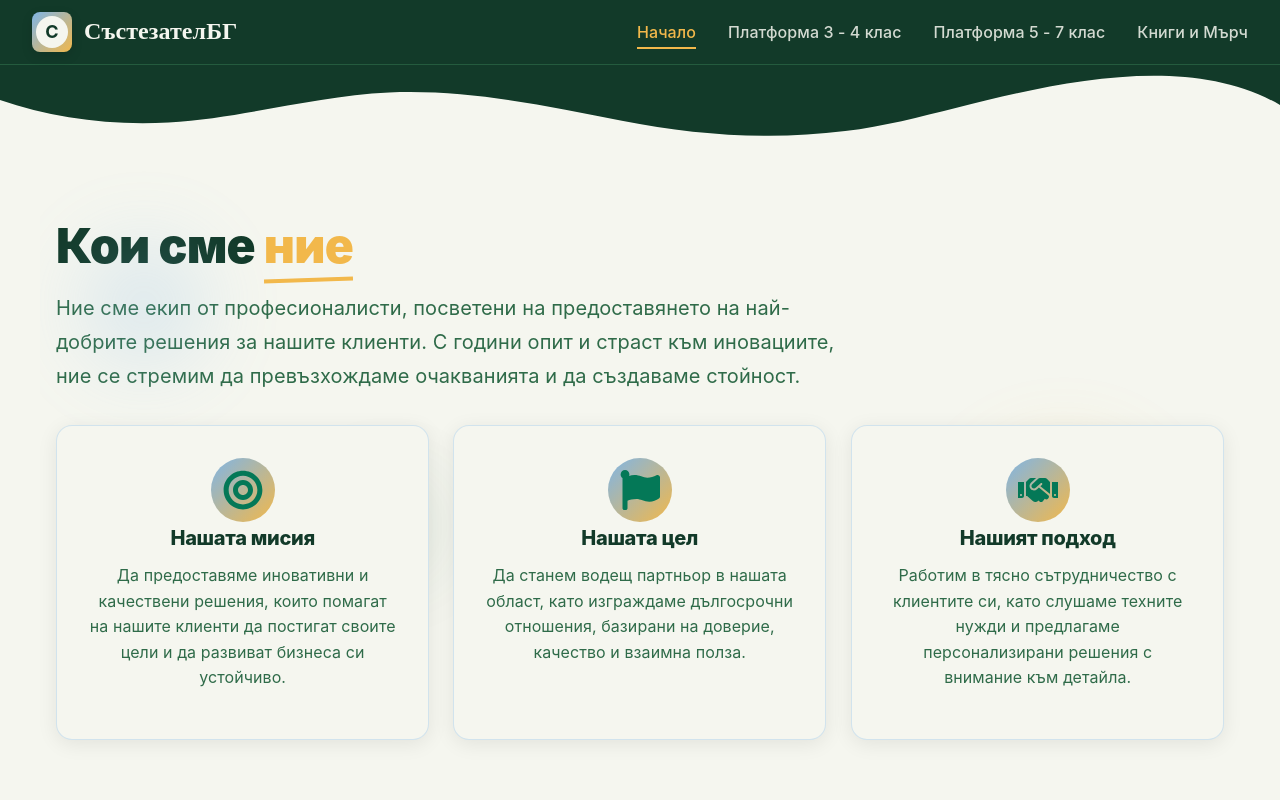
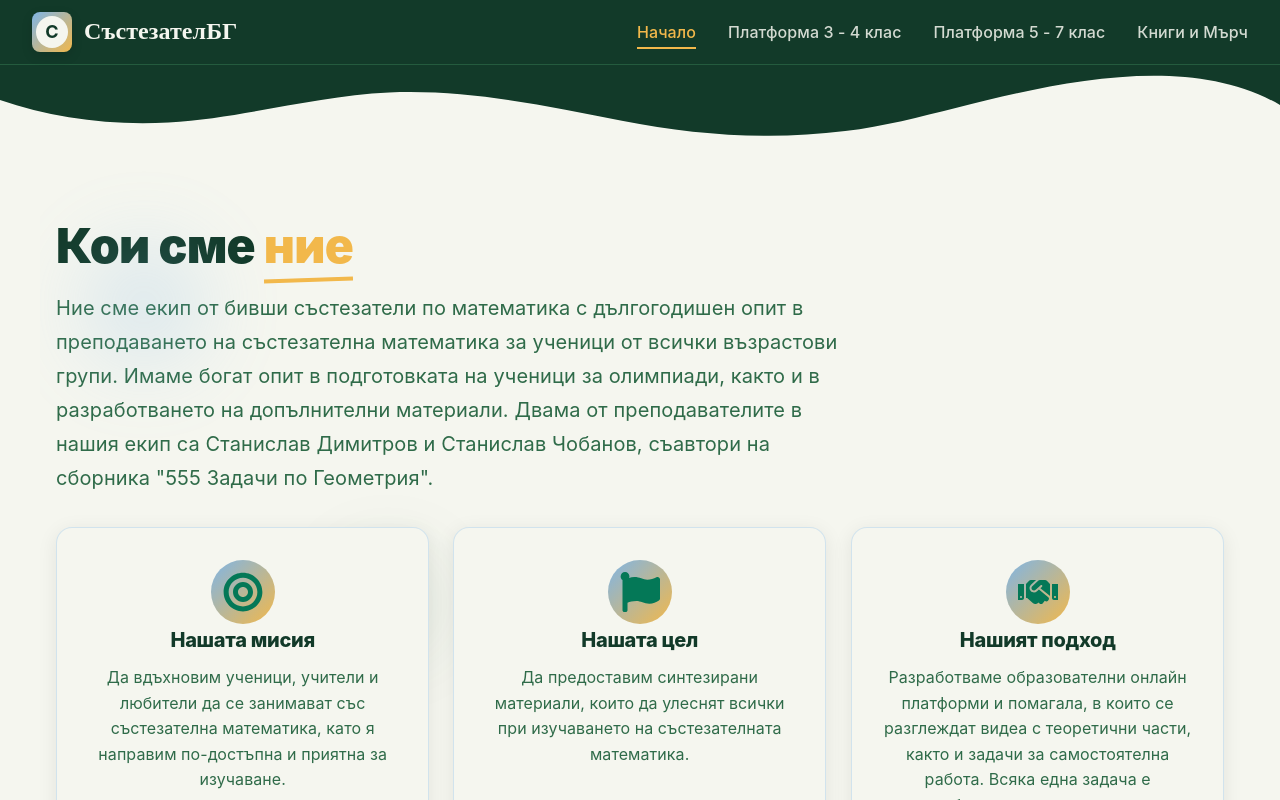
Before and after one commit to Digital-Horizont/SastezatelBG, a Next.js app: page / in a window 1280 px wide. Built offline with nearby package versions, Linux system fonts and the light colour scheme.

Commit message:
Home page texts done

```diff
--- a/src/components/Sections/Home/BooksAndMerch/index.jsx
+++ b/src/components/Sections/Home/BooksAndMerch/index.jsx
@@ -21,8 +21,7 @@ export default function BooksAndMerchSection() {
             </span>
           </h2>
           <p className={styles.subtitle}>
-            Открийте нашата колекция от образователни книги и уникални продукти,
-            създадени специално за младите умове.
+            Разгледайте нашата колекция от сборници със задачи, подходящи за подготовка за математически олимпиади и състезания.
           </p>
         </div>
 
--- a/src/components/Sections/Home/Hero/index.jsx
+++ b/src/components/Sections/Home/Hero/index.jsx
@@ -13,19 +13,19 @@ export default function HeroSection() {
       title: "Нашата мисия",
       icon: <FaBullseye size={40} color="#047857" />,
       content:
-        "Да предоставяме иновативни и качествени решения, които помагат на нашите клиенти да постигат своите цели и да развиват бизнеса си устойчиво.",
+        "Да вдъхновим ученици, учители и любители да се занимават със състезателна математика, като я направим по-достъпна и приятна за изучаване.",
     },
     {
       title: "Нашата цел",
       icon: <FaFlag size={40} color="#047857" />,
       content:
-        "Да станем водещ партньор в нашата област, като изграждаме дългосрочни отношения, базирани на доверие, качество и взаимна полза.",
+        "Да предоставим синтезирани материали, които да улеснят всички при изучаването на състезателната математика.",
     },
     {
       title: "Нашият подход",
       icon: <FaHandshake size={40} color="#047857" />,
       content:
-        "Работим в тясно сътрудничество с клиентите си, като слушаме техните нужди и предлагаме персонализирани решения с внимание към детайла.",
+        "Разработваме образователни онлайн платформи и помагала, в които се разглеждат видеа с теоретични части, както и задачи за самостоятелна работа. Всяка една задача е подробно решена на съответната платформа.",
     },
   ];
 
@@ -67,10 +67,7 @@ export default function HeroSection() {
           </span>
         </h1>
         <p>
-          Ние сме екип от професионалисти, посветени на предоставянето на
-          най-добрите решения за нашите клиенти. С години опит и страст към
-          иновациите, ние се стремим да превъзхождаме очакванията и да създаваме
-          стойност.
+          Ние сме екип от бивши състезатели по математика с дългогодишен опит в преподаването на състезателна математика за ученици от всички възрастови групи. Имаме богат опит в подготовката на ученици за олимпиади, както и в разработването на допълнителни материали. Двама от преподавателите в нашия екип са Станислав Димитров и Станислав Чобанов, съавтори на сборника "555 Задачи по Геометрия".
         </p>
       </div>
 
--- a/src/components/Sections/Home/Platform3to4/index.jsx
+++ b/src/components/Sections/Home/Platform3to4/index.jsx
@@ -16,19 +16,14 @@ export default function Platform3to4Section() {
             <h2 className={styles.title}>
               Платформа{" "}
               <span className={styles.titleAccent}>
-                3 – 5 клас
+                3 – 4 клас
                 <div className={styles.titleUnderline} />
               </span>
             </h2>
 
             <div className={styles.paragraphs}>
               <p className={styles.lead}>
-                Нашата интерактивна платформа за ученици от 3 до 5 клас предлага увлекателни и образователни дейности,
-                които развиват критичното мислене и творческите способности.
-              </p>
-              <p className={styles.lead}>
-                Чрез игрови подход и персонализирано обучение, всяко дете може да учи в свой собствен темп и да открива
-                радостта от знанието.
+               Нашата платформа за 3 и 4 клас съдържа всичкия необходим материал, който се изучава в извънкласната подготовка за тези класове. Всички задачи са синтезирани по методи и трудност, като са събирани от всички по-известни състезания за 3 и 4 клас. Платформата е с платен абонамент, който дава достъп до видео съдържание, както и до онлайн общност.
               </p>
             </div>
 
--- a/src/components/Sections/Home/Platform5to7/index.jsx
+++ b/src/components/Sections/Home/Platform5to7/index.jsx
@@ -36,12 +36,7 @@ export default function Platform5to7Section() {
 
             <div className={styles.paragraphs}>
               <p className={styles.lead}>
-                Нашата напреднала платформа за ученици от 5 до 7 клас предлага по-сложни предизвикателства и проекти,
-                които развиват аналитичното мислене и подготвят учениците за бъдещето.
-              </p>
-              <p className={styles.lead}>
-                С интерактивни симулации, програмиране и научни експерименти, учениците изграждат практически умения и
-                увереност в технологичната среда.
+                Нашата платформа за 5, 6 и 7 клас разглежда теми, изучавани в извънкласната подготовка за тези класове. Разглеждат се задачи от четирите основни дяла на състезателната математика - Алгебра, Геометрия, Теория на числата и Комбинаторика. Платформата е с платен абонамент, който дава достъп до видео съдържание, както и до онлайн общност.
               </p>
             </div>
 
```
